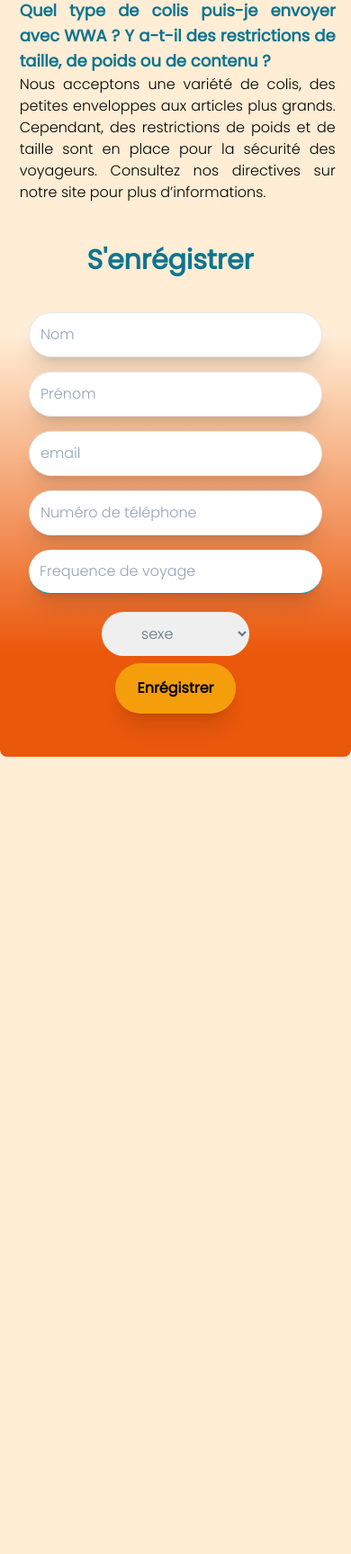
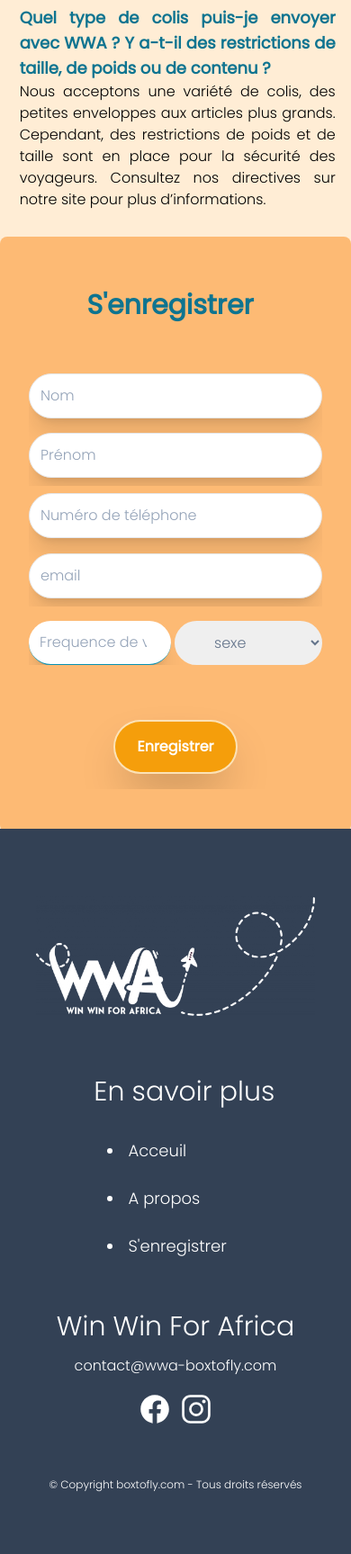
Before and after one commit to ElkLeroi/wwa-vitrine, a Django app: a page that uses client/templates/client/index.html in a window 390 px wide. Shown: the part 1832-3559 px from the top of the page at 90% size. Before the commit the page ends 2673 px from the top, so only its background shows below. Run offline with Django 5.2, Linux system fonts and the light colour scheme; some libraries are stand-ins or nearby versions.

Commit message:
ok for test 1

```diff
--- a/client/static/client/assets/css/style.css
+++ b/client/static/client/assets/css/style.css
@@ -1,6 +1,16 @@
 html
 {
     scroll-behavior: smooth;
+}
+
+input:focus, select:focus
+{
+    outline: none;
+}
+
+.bg-self
+{
+    background: rgba(51, 65, 85,  1);
 }
 
 #menuR
@@ -21,21 +31,150 @@ html
     height: 90vh;
 }
 
+#sticky
+{
+    transition: ease 1.5s;
+    overflow-x: hidden;
+}
+
 .sticky > h1
 {
     padding-top: 24vh;
     text-align: center;
+    font-size: 75px;
 }
 
 .sticky > p
 {
-    width: 50vw;
-    margin-left: 24vw;
+    width: 70vw;
+    margin-left: 13vw;
     text-align: center;
+    font-size: 18px;
+}
+
+.footerList
+{
+    text-align: center;
+    display: flex;
+    flex-direction: row;
+    margin-top: 5vh;
+    margin-left: 1vw;
+}
+
+.footerList > li
+{
+    padding: 1vh 0vw;
+    font-size: 18px;
+    flex: 33%;
+    /* border: none; */
+}
+
+.footer-center
+{
+    margin-left: 5vw;
+}
+
+.middle
+{
+    /* padding: 0vh 2vw; */
+    border-left: 1px solid rgba(255, 255, 255,  1);
+    border-right: 1px solid rgba(255, 255, 255,  1);
+}
+
+#faq
+{
+    overflow-y: hidden;
+}
+
+.twoo-first, .twoo-second, .twoo-last
+{
+    display: flex;
+    flex-direction: row;
+}
+
+.twoo > input:first-child
+{
+    margin-right: 1vw;
+    flex: 50%;
+}
+
+.twoo > input:last-child
+{
+    margin-left: 1vw;
+    flex: 50%;
+}
+
+.twoo-last > input
+{
+    margin-right: 1vw;
+    flex: 50%;
+}
+
+.twoo-last > select
+{
+    margin-left: 1vw;
+    flex: 50%;
+}
+
+.ll
+{
+    text-align: right;
+    margin-left: 12vw;
+}
+
+footer img
+{
+    margin-top: 2vh;
+}
+
+.Copyright
+{
+    padding-top: 10vh;
+    padding-bottom: 10vh;
+}
+
+.formTitle
+{
+    padding: 5vh 0vw;
+}
+
+.submit
+{
+    padding: 4vh 0vw 3vh 0vw;
+}
+
+.outline-button
+{
+    border: 2px solid rgba(255, 255, 255,  0.7);
+}
+
+.footerList > li:first-child
+{
+    text-align: left;
+}
+
+.footerList > li:last-child
+{
+    text-align: right;
+}
+
+form div
+{
+    overflow-x: hidden;
 }
 
 @media screen and (max-width: 700px)
 {
+    .footerList > li:first-child
+    {
+        text-align: left;
+    }
+
+    .footerList > li:last-child
+    {
+        text-align: left;
+    }
+
     .headerText
     {
         text-align: justify;
@@ -67,7 +206,7 @@ html
     {
         width: 80vw;
         margin-left: 0vw;
-        text-align: justify;
+        text-align: left;
     }
 
     .list-one > li
@@ -83,6 +222,12 @@ html
     {
         text-align: center;
         margin-left: -3vw;
+        padding: 5vh 0vw 2vh 0vw;
+    }
+
+    .submit
+    {
+        padding: 4vh 0vw 2vh 0vw;
     }
 
     #menuR
@@ -112,4 +257,71 @@ html
         background: #ffa500;
         border-radius: 0 0 15px 15px;
     }
+
+    .twoo-first, .twoo-second
+    {
+        display: flex;
+        flex-direction: column;
+    }
+
+    .twoo-first > input, .twoo-second > input
+    {
+        margin: 1vh 0vw;
+    }
+
+    .twoo > input:first-child
+    {
+        margin-right: 0vw;
+        flex: 50%;
+    }
+
+    .twoo > input:last-child
+    {
+        margin-left: 0vw;
+        flex: 50%;
+    }
+
+    .footerList
+    {
+        flex-direction: column;
+        text-align: left;
+        width: 50vw;
+        margin-left: 20vw;
+        margin-top: 2vh;
+        /* border-left: 1px solid white; */
+    }
+
+    .middle
+    {
+        border: none;
+    }
+
+    .footerList > li
+    {
+        margin-top: 1vh;
+        list-style-type: disc;
+    }
+
+    .bg-self
+    {
+        font-size: 12px;
+    }
+
+    .fontSize12
+    {
+        font-size: 16px;
+    }
+
+    .ll
+    {
+        margin-left: 0vw;
+    }
+
+    .Copyright
+    {
+        padding-bottom: 8vh;
+        padding-top: 5vh;
+    }
 }
+
+/* by ELk */
--- a/client/static/client/assets/js/home.js
+++ b/client/static/client/assets/js/home.js
@@ -1,3 +1,9 @@
+// AOS init
+AOS.init({
+    duration: 1500,
+})
+
+
 function isValidEmail(email) {
     const emailRegex = /^[^\s@]+@[^\s@]+\.[^\s@]+$/;
     return emailRegex.test(email);
@@ -48,7 +54,16 @@ document.getElementById('prospec-form').addEventListener('submit', function(even
         if (isValidAlphabetInput(nom)) {
             console.log('Ce nom est valide:', nom);
             // go check names
-            checkEmail();
+            if (email === '') {
+                // No data provided in the phone number field
+                console.log("No data provided in the email field");
+                check_Phone();
+            } else {
+                // Data is provided in the phone number field
+                console.log("Data provided in the email field:", tel);
+                checkEmail();
+            }
+
         } else {
             console.log('Invalid nom:', nom);
             error.innerHTML = "Ce nom n'est pas valid"
@@ -59,7 +74,15 @@ document.getElementById('prospec-form').addEventListener('submit', function(even
         if (isValidEmail(email)) {
             console.log('Email is valid:', email);
             // go check phone number
-            check_Phone();
+            if (tel === '') {
+                // No data provided in the phone number field
+                console.log("No data provided in the phone number field");
+                check_Frequency();
+            } else {
+                // Data is provided in the phone number field
+                console.log("Data provided in the phone number field:", tel);
+                check_Phone();
+            }
         } else {
             console.log('Invalid email:', email);
             error.innerHTML = "Adresse mail invalid"
--- a/client/templates/client/index.html
+++ b/client/templates/client/index.html
@@ -9,21 +9,26 @@
     <link rel="stylesheet" href="https://cdnjs.cloudflare.com/ajax/libs/font-awesome/4.7.0/css/font-awesome.min.css">
     <link rel="stylesheet" type="text/css" href="{% static 'client/assets/css/style.css' %}">
     <link rel="stylesheet" href="https://cdnjs.cloudflare.com/ajax/libs/font-awesome/4.7.0/css/font-awesome.min.css">
+    <link rel="icon" href="{% static 'client/assets/img/logo-fondtransparent-1.png' %}">
     <script src="https://cdn.tailwindcss.com"></script>
     <script defer src="https://cdn.jsdelivr.net/npm/alpinejs@3.13.7/dist/cdn.min.js"></script>
     <script type="module" src="https://unpkg.com/ionicons@7.1.0/dist/ionicons/ionicons.esm.js"></script>
     <script nomodule src="https://unpkg.com/ionicons@7.1.0/dist/ionicons/ionicons.js"></script>
+
+
+    <link href="https://unpkg.com/aos@2.3.1/dist/aos.css" rel="stylesheet">
+    <script src="https://unpkg.com/aos@2.3.1/dist/aos.js"></script>
     <title>wwa-boxtofly Acceuil</title>
 </head>
 <body class="bg-orange-100 font-[Poppins]">
-    <section>
+    <section id="header">
         <!-- Site Header -->
         <nav class="p-5 py-2 px-4 bg-white w-full shadow md:flex md:items-center md:justify-between">
             <!-- The navbar -->
             <div class="flex justify-between items-center">
                 <span class="md:flex md:justify-between cursor-pointer to-white">
                     <!-- site logo -->
-                    <a href="#"><img class="h-10 inline" src="{% static 'client/assets/img/logo-fondtransparent-1.png' %}" alt="Logo WWA Box to fly"></a>
+                    <a href="#"><img class="h-12 inline" src="{% static 'client/assets/img/logo-fondtransparent-1.png' %}" alt="Logo WWA Box to fly"></a>
                 </span>
                 <span class="text-3xl cursor-pointer mx-2 md:hidden block">
                     <!-- menu icon from ionicons.io -->
@@ -31,13 +36,16 @@
                 </span>
                 <ul class="md:flex md:items-center z-[-1] md:z-auto md:static absolute bg-white w-full left-0 md:w-auto md:py-0 py-4 md:pl-0 pl-7 md:opacity-100 opacity-0 top-[-400px] transition-all ease-in duration-500 rounded-xl menu">
                     <!-- <li class="mx-4 my-6 md:my-0 text-xl cursor-pointer text-black font-bold">wwa-boxtofly</li> -->
-                    <li class="mx-4 my-6 md:my-0 hover:font-bold hover:underline decoration-2 hover:decoration-amber-500"><a href=""><h2>A Propos</h2></li></a>
+                    <li class="mx-4 my-6 md:my-0 text-xl cursor-pointer text-black font-bold">
+                        <span class="text-amber-600">WIN</span> <span class="text-pink-900">WIN</span> <span class="text-amber-600">FOR</span> <span class="text-cyan-700">AFRICA</span>
+                    </li>
+                    <li class="mx-4 my-6 md:my-0 hover:font-bold hover:underline decoration-2 hover:decoration-amber-500"><a href="#faq"><h2>A Propos</h2></li></a>
                     <li class="mx-4 my-6 md:my-0 hover:font-bold hover:underline decoration-2 hover:decoration-amber-500"><a href="#footer"><h2>Contact</h2></li></a>
                 </ul>
             </div>
             <div class="md:flex md:items-center z-[-1] md:z-auto md:static absolute bg-white w-full rounded:xl left-0 md:w-auto md:py-0 py-4 md:pl-0 pl-7 md:opacity-100 opacity-0 top-[-400px] transition-all ease-in duration-500">
                 <a class="btn-1 " href="#form">
-                    <button class="rounded-full px-6 py-4 font-bold text-white bg-amber-500 hover:bg-cyan-600 hover:scale-105">S'enrégistrer</button>
+                    <button class="rounded-full px-6 py-4 font-bold text-white bg-amber-500 hover:bg-cyan-600 hover:scale-105">S'enregistrer</button>
                 </a>
             </div>
         </nav>
@@ -47,7 +55,7 @@
     <section id="menuR">
         <ul>
             <li><a href="#footer">Contacts</a></li>
-            <li><a href="#footer">a propos</a></li>
+            <li><a href="#faq">a propos</a></li>
             <li><a href="#form">s'enregistrer</a></li>
         </ul>
     </section>
@@ -58,17 +66,16 @@
             <div  class="px-8 sticky" id="sticky">
                 <!-- background-size: 2rem; -->
                 <!-- Text upon the background image -->
-                <h1 class="pt-20 text-5xl font-extrabold">Un Colis, Un voyage: <br> Un monde de voyage</h1>
-                <p class="mt-8 text-1xl headerText">
-                    Chez WWA, nous faisons plus que transporter des colis.  Nous créons des
-                    liens, rapprochons les communautés et rendons le monde plus accessible.
-                    En utilisant WWA, vous ne faites pas que partager un colis, vous partagez
-                    un voyage, une histoire. Ensemble, rendons le monde plus petit, un colis
-                    à la fois.
+                <h1 class="pt-20 text-5xl font-extrabold" data-aos="fade-right">Partagez, Voyagez, Connectez</h1>
+                <p class="mt-8 text-1xl headerText" data-aos="fade-left">
+                    <!-- <span data-aos="fade-right"> -->
+                    WWA Bienvenue chez vous ! Un voyage de prévu ?
+                    Un colis à envoyer? Nous vous mettons en relation.
+                <!-- </span> -->
                 </p>
                 <span>
                     <a class="btn-1 " href="#form">
-                        <button class="mt-12 mb-24 rounded-full px-6 py-4 font-bold text-white bg-amber-500 hover:bg-cyan-600 hover:scale-105">S'enrégistrer</button>
+                        <button class="mt-12 mb-24 rounded-full px-6 py-4 font-bold text-white bg-amber-500 hover:bg-cyan-600 hover:scale-105">S'enregistrer</button>
                     </a>
                 </span>
             </div>
@@ -78,10 +85,10 @@
     <!-- FAQ -->
 
     <section class="px-12 relative+
-     bg-orange-100">
+     bg-orange-100" id="faq">
         <!-- FAQ -->
         <div class="text-start container mx-auto">
-            <h1 class="text-3xl font-bold pb-6 mt-5 text-center">F.A.Q</h1>
+            <h1 class="text-3xl font-bold pb-6 mt-5 text-center" data-aos="fade-down">F.A.Q</h1>
             <ul class="list-disc mx-10 pb-3 text-justify list-one">
                 <!-- Title and paragraph -->
                 <li>
@@ -111,37 +118,36 @@
 
     <section class="relative flex">
         <!-- forms -->
-        <div class="text-center bg-orange-600 bg-gradient-to-b from-20% to-80% from-orange-100 mb-3 p-8 w-full rounded-lg" id="form">
-            <h1 class="-mt-4 text-3xl text-cyan-700 font-bold formTitle">S'enrégistrer</h1>
+        <div class="text-center bg-orange-300 mb-3 p-8 w-full rounded-lg" id="form">
+            <h1 class="-mt-4 text-3xl text-cyan-700 font-bold formTitle" data-aos="fade-down">S'enregistrer</h1>
             <form action="prospect" method="post" class="sm:px-48 mt-8 mb-3" id="prospec-form">
                 {% csrf_token %}
-                <div class="flex flex-col items-center lg:flex-wrap gap-4 mt-14">
-                    <input class="hover:scale-105 shadow-xl -mt-4 w-full placeholder-slate-400 border border-b border-solid p-3 rounded-full mb-4" type="text" id="nom" name="nom" placeholder="Nom" required>
-                    <input class="hover:scale-105 shadow-xl -mt-4 w-full placeholder-slate-400 border border-b border-solid p-3 rounded-full mb-4" type="text" id="prenom" name="prenom" placeholder="Prénom" required>
-                    <input class="hover:scale-105 shadow-xl -mt-4 w-full placeholder-slate-400 border border-b border-solid p-3 rounded-full mb-4" type="email" id="email" name="email" placeholder="email">
+                <div class="flex twoo twoo-first">
+                    <input class="hover:scale-105 shadow-xl -mt-4 w-full placeholder-slate-400 border border-b border-solid p-3 rounded-full mb-4" type="text" id="nom" name="nom" placeholder="Nom" data-aos="fade-right" required>
+                    <input class="hover:scale-105 shadow-xl -mt-4 w-full placeholder-slate-400 border border-b border-solid p-3 rounded-full mb-4" type="text" id="prenom" name="prenom" placeholder="Prénom" data-aos="fade-left" required>
                 </div>
 
-                <div class="">
-                    <div class="flex flex-col items-center lg:flex-wrap gap-4">
-                        <input class="hover:scale-105 shadow-xl w-full placeholder-slate-400 border border-b border-solid p-3 rounded-full" type="number" id="phone_number" name="tel" placeholder="Numéro de téléphone">
+                <!-- <div class=""> flex-col items-center lg:flex-wrap gap-4-->
+                <div class="flex  twoo twoo-second" data-aos="fade-left">
+                    <input class="hover:scale-105 shadow-xl w-full placeholder-slate-400 border border-b border-solid p-3 rounded-full" type="number" id="phone_number" name="tel" placeholder="Numéro de téléphone" data-aos="fade-right">
+                    <input class="hover:scale-105 shadow-xl w-full placeholder-slate-400 border border-b border-solid p-3 rounded-full" type="email" id="email" name="email" placeholder="email" data-aos="fade-left">
                 </div>
-                    <div class="">
-                        <input class="hover:scale-105 shadow-xl mt-4 w-full placeholder-slate-400 border-b border-cyan-600 border-solid p-3 rounded-full" name="frequence" id="frequency"  rows="2" placeholder="Frequence de voyage" type="number">
-                    </div>
-                    <div class="mt-5 mb-4 flex flex-col items-center">
-                        <div class="text-center">
-                            <select name="sexe" id="sexe" class="text-slate-500 p-3 px-10 rounded-full" required>
+                <div class="twoo twoo-last" data-aos="fade-right">
+                    <input class="hover:scale-105 shadow-xl mt-4 w-full placeholder-slate-400 border-b border-cyan-600 border-solid p-3 rounded-full" name="frequence" id="frequency"  rows="2" placeholder="Frequence de voyage" type="number" data-aos="fade-right">
+                    <!-- <div class="text-center"> -->
+                    <select name="sexe" id="sexe" class="text-slate-500 mt-4 p-3 px-10 rounded-full" data-aos="fade-left" required>
                         <option value="" disabled selected >sexe</option>
                         <option value="H">Homme</option >
                         <option value="F">Femme</option>
                     </select>
+                    <!-- </div> -->
                 </div>
-
-                        <span>
-                            <input type="submit" value="Enrégistrer" class="shadow-xl mt-2 rounded-full px-6 py-4 font-bold hover:text-white bg-amber-500 hover:bg-cyan-600      hover:scale-105">
+                <div class="mt-5 mb-4 flex flex-col items-center">
+                    <span class="submit" data-aos="fade-up">
+                        <input type="submit" value="Enregistrer" class="shadow-2xl mt-2 rounded-full px-6 py-4 font-bold text-white bg-amber-500 hover:bg-cyan-600 hover:scale-105 outline-button">
                     </span>
                 </div>
-                </div>
+                <!-- </div> -->
                 <center>
                     <p id="error_message"> </p>
                 </center>
@@ -149,6 +155,45 @@
         </div>
     </section>
 
+
+    <footer class="-mt-4 footer text-white" id="footer" data-aos="fade-up">
+        <!-- footer of the site -->
+        <!-- <div class="relative h-screen bg-contain md:grid md:grid-cols-3 gap-3 px-32 bg-no-repeat contrast-150 text-end border-t-4" style="background-image: url(dist/images/fond-decran.png);"> -->
+        <div class="bg-self md:grid md:grid-cols-3 gap-3 p-10">
+
+            <!-- logo image on footer -->
+            <a href="#acceuil" id="footer"><img class="md:h-52" src="{% static 'client/assets/img/logo-winwinforafrica-blanc-1024x439.png' %}" alt="logo_in_footer"></a>
+
+            <div class="mt-12 footer-center">
+                <h2 class="font-bold text-3xl text-center mb-3"><a href="#acceuil">En savoir plus</a></h2>
+                <!-- another form of navbar -->
+                <ul class="text-xl footerList">
+                    <li class="hover:text-orange-300"><a href="#header">Acceuil</a></li>
+                    <li class="hover:text-orange-300 middle"><a href="#faq">A propos</a></li>
+                    <li class="hover:text-orange-300"><a href="#form">S'enregistrer</a></li>
+                </ul>
+            </div>
+
+            <div class="mt-12 text-center md:text-end">
+                <h2 class="font-bold text-3xl  mb-3"><a href="#acceuil">Win Win For Africa</a></h2>
+                <!-- for more informations about us -->
+                <ul class="text-xl font-bold ">
+                    <!-- <li><button class="px-4 py-3 rounded-full border-b border-2 text-white hover:bg-cyan-700 hover:scale-90">NOUS CONTACTER</button></li> -->
+                    <li class="hover:text-orange-300 fontSize12"><a href="mailto:contact@wwa-boxtofly.com">contact@wwa-boxtofly.com</a></li>
+                    <ul class="mt-4 flex justify-center mb-4 ll">
+                        <li class="text-white hover:scale-125"><a href="https://www.facebook.com/wwa.boxtofly" target="_blanc"><ion-icon class="text-4xl" name="logo-facebook"></ion-icon></a></li>
+                        <li class="text-white hover:scale-125"><a href="https://www.instagram.com/wwa.boxtofly/" target="_blanc"><ion-icon class="text-4xl" name="logo-instagram"></ion-icon></a></li>
+                    </ul>
+                </ul>
+            </div>
+
+        </div>
+        <div class="bg-self text-center -mt-12 Copyright">
+            <!-- <span>&copy Copyright boxtofly.com - Tous droits réservés WWA SARL R.C.S.503777286 Lomé-TOGO</span> -->
+            <span>&copy Copyright boxtofly.com - Tous droits réservés</span>
+        </div>
+    </footer>
+
     <script src="{% static 'client/assets/js/home.Js' %}"></script>
 
 </body>
```
Also changed, not shown: client/static/client/assets/img/logo-winwinforafrica-blanc-1024x439.png (added), db.sqlite3, 5 other files. Lines whose indentation alone changed are shown as unchanged.
